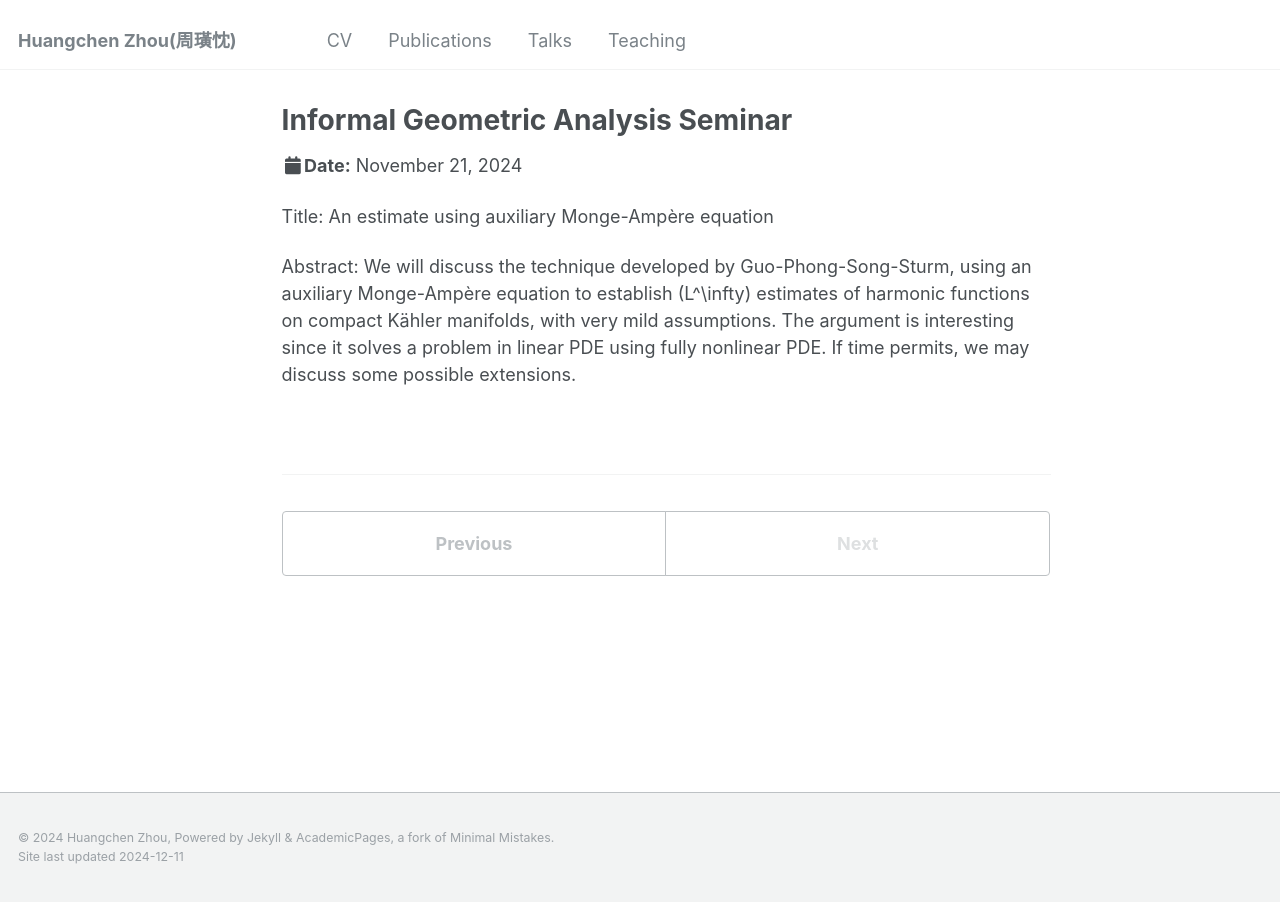
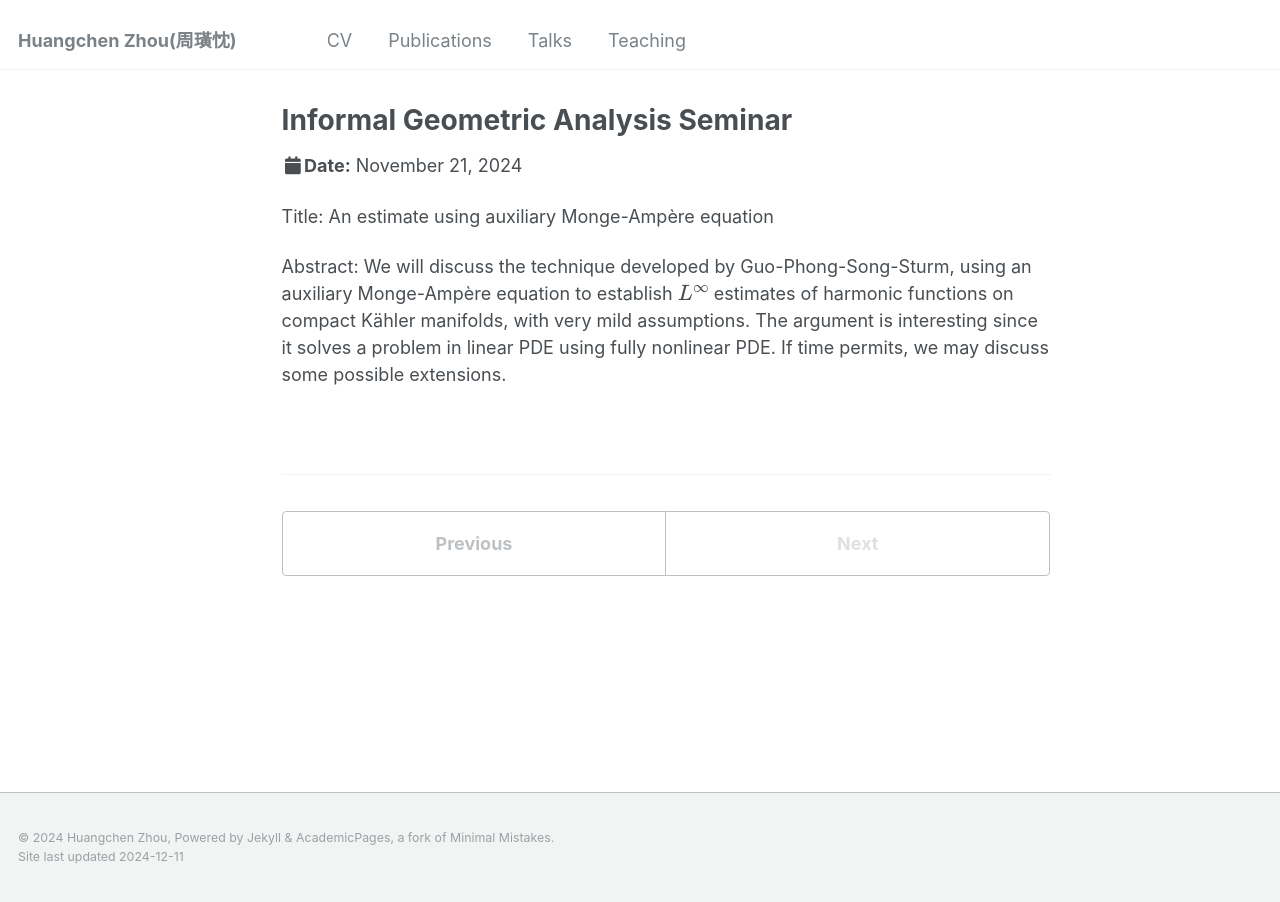
Before and after one commit to zhc515/zhc515.github.io, a Jekyll site: the page built from _talks/2024-11-21.md, in a window 1280 px wide. Built offline with Jekyll 4.4.1, drawn with Linux system fonts in a browser that asks for light colours.

Commit message:
Update 2024-11-21.md

```diff
--- a/_talks/2024-11-21.md
+++ b/_talks/2024-11-21.md
@@ -10,4 +10,4 @@ location: "Evanston, US"
 
 Title: An estimate using auxiliary Monge-Ampère equation
 
-Abstract: We will discuss the technique developed by Guo-Phong-Song-Sturm, using an auxiliary Monge-Ampère equation to establish \(L^\infty\) estimates of harmonic functions on compact Kähler manifolds, with very mild assumptions. The argument is interesting since it solves a problem in linear PDE using fully nonlinear PDE. If time permits, we may discuss some possible extensions.
+Abstract: We will discuss the technique developed by Guo-Phong-Song-Sturm, using an auxiliary Monge-Ampère equation to establish \\(L^\infty\\) estimates of harmonic functions on compact Kähler manifolds, with very mild assumptions. The argument is interesting since it solves a problem in linear PDE using fully nonlinear PDE. If time permits, we may discuss some possible extensions.
```
